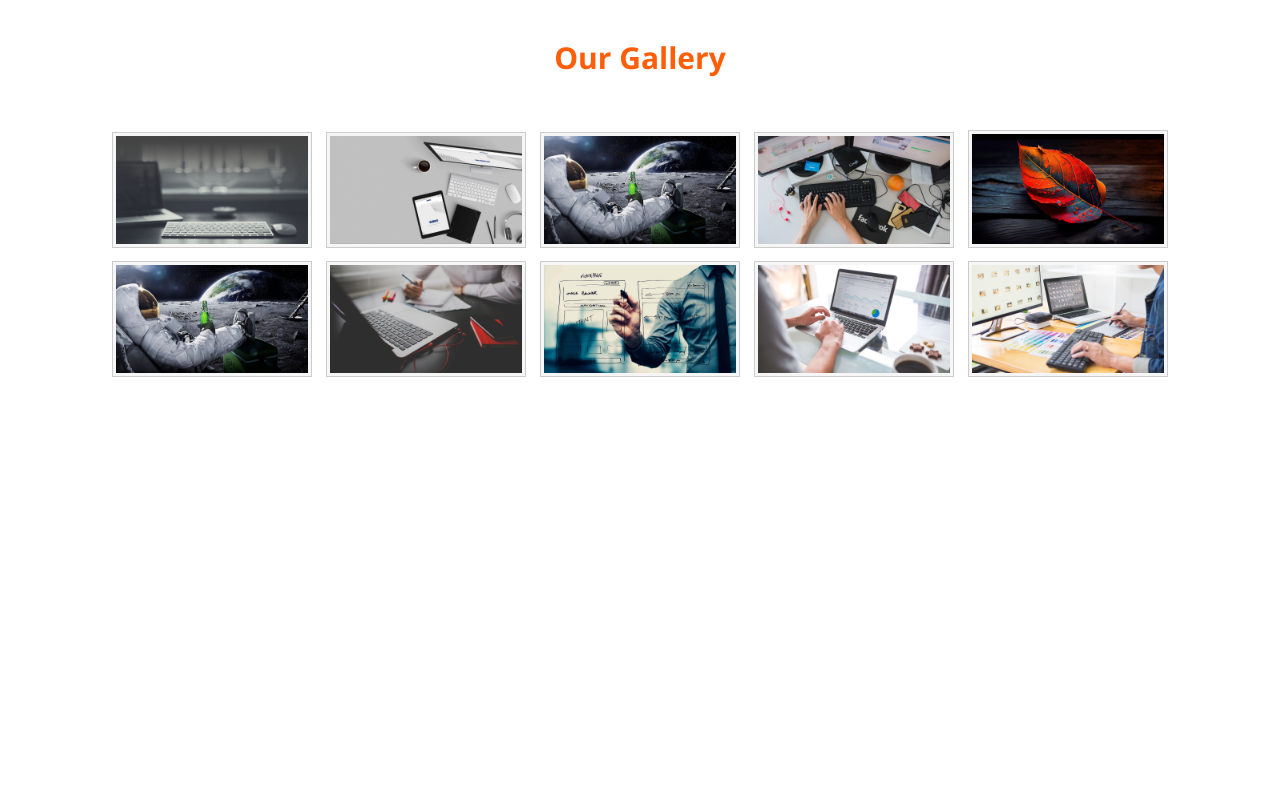
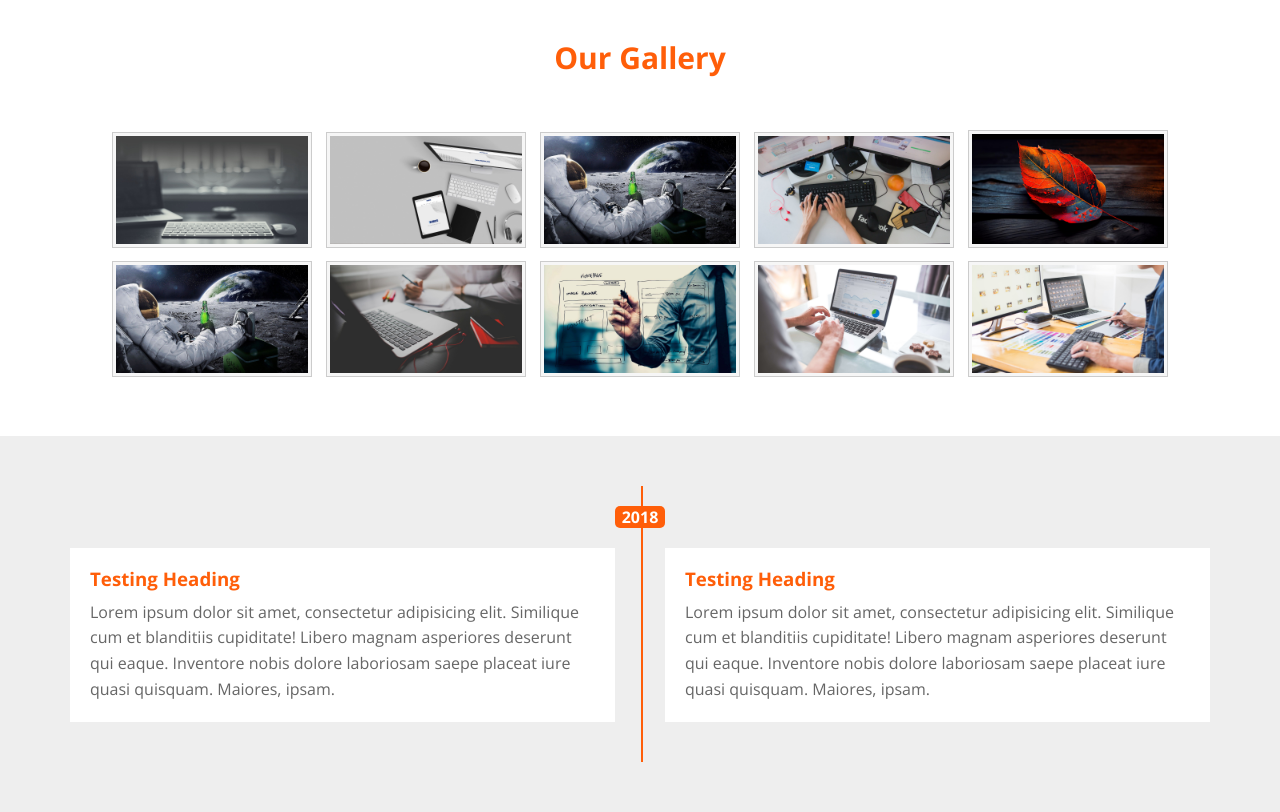
Before and after one commit to SamraniOuahid/special-design, a plain HTML site: page index.html in a window 1280 px wide. Shown: the part 1860-2672 px from the top of the page. Before the commit the page ends 2296 px from the top, so only its background shows below. Drawn offline with nearby package versions, Linux system fonts and the light colour scheme.

Commit message:
timeline box

```diff
--- a/css/master.css
+++ b/css/master.css
@@ -343,3 +343,62 @@ body{
     /* max-width: 100%; */
     width: 500px;
 }
+
+/* time line */
+.timeline{
+    padding: var(--padding);
+    background-color: #eee;
+}
+
+.timeline .timeline-content{
+    position: relative;
+    overflow: hidden;
+}
+.timeline .timeline-content::before{
+    position: absolute;
+    content: '';
+    height: 100%;
+    width: 2px;
+    background-color: var(--main-color);
+    left: 50%;
+    margin-left: 1px;
+    top: 0;
+}
+.timeline .timeline-content .year{
+    position: relative;
+    width: 50px;
+    text-align: center;
+    background-color: var(--main-color);
+    margin: 20px auto;
+    padding: 2px 5px;
+    border-radius: 5px;
+    color: #fff;
+    font-weight: bold;
+}
+.timeline .timeline-content .left,
+.timeline .timeline-content .right{
+    width: calc(50% - 25px);
+    margin-bottom: 40px;
+    position: relative;
+}
+.timeline .timeline-content .left{
+    float: left;
+}
+.timeline .timeline-content .right{
+    float: right;
+}
+.timeline  .timeline-content  .content{
+    background-color: #fff;
+    padding: 20px;
+
+}
+.timeline .timeline-content .content h3{
+    color: var(--main-color);
+    margin: 0 0 10px;
+    font-weight: bold;
+}
+.timeline .timeline-content  .content p{
+    color: #666;
+    line-height: 1.6;
+    margin: 0;
+}
--- a/index.html
+++ b/index.html
@@ -146,6 +146,26 @@
         </div>
        </div>
 
+       <!-- timeline -->
+    <div class="timeline">
+        <div class="container">
+            <div class="timeline-content">
+                <div class="year">2018</div>
+                <div class="left">
+                    <div class="content">
+                        <h3>Testing Heading</h3>
+                        <p>Lorem ipsum dolor sit amet, consectetur adipisicing elit. Similique cum et blanditiis cupiditate! Libero magnam asperiores deserunt qui eaque. Inventore nobis dolore laboriosam saepe placeat iure quasi quisquam. Maiores, ipsam.</p>
+                    </div>
+                </div>
+                <div class="right">
+                    <div class="content">
+                        <h3>Testing Heading</h3>
+                        <p>Lorem ipsum dolor sit amet, consectetur adipisicing elit. Similique cum et blanditiis cupiditate! Libero magnam asperiores deserunt qui eaque. Inventore nobis dolore laboriosam saepe placeat iure quasi quisquam. Maiores, ipsam.</p>
+                    </div>
+                </div>
+            </div>
+        </div>
+    </div>
 
 
 
```
